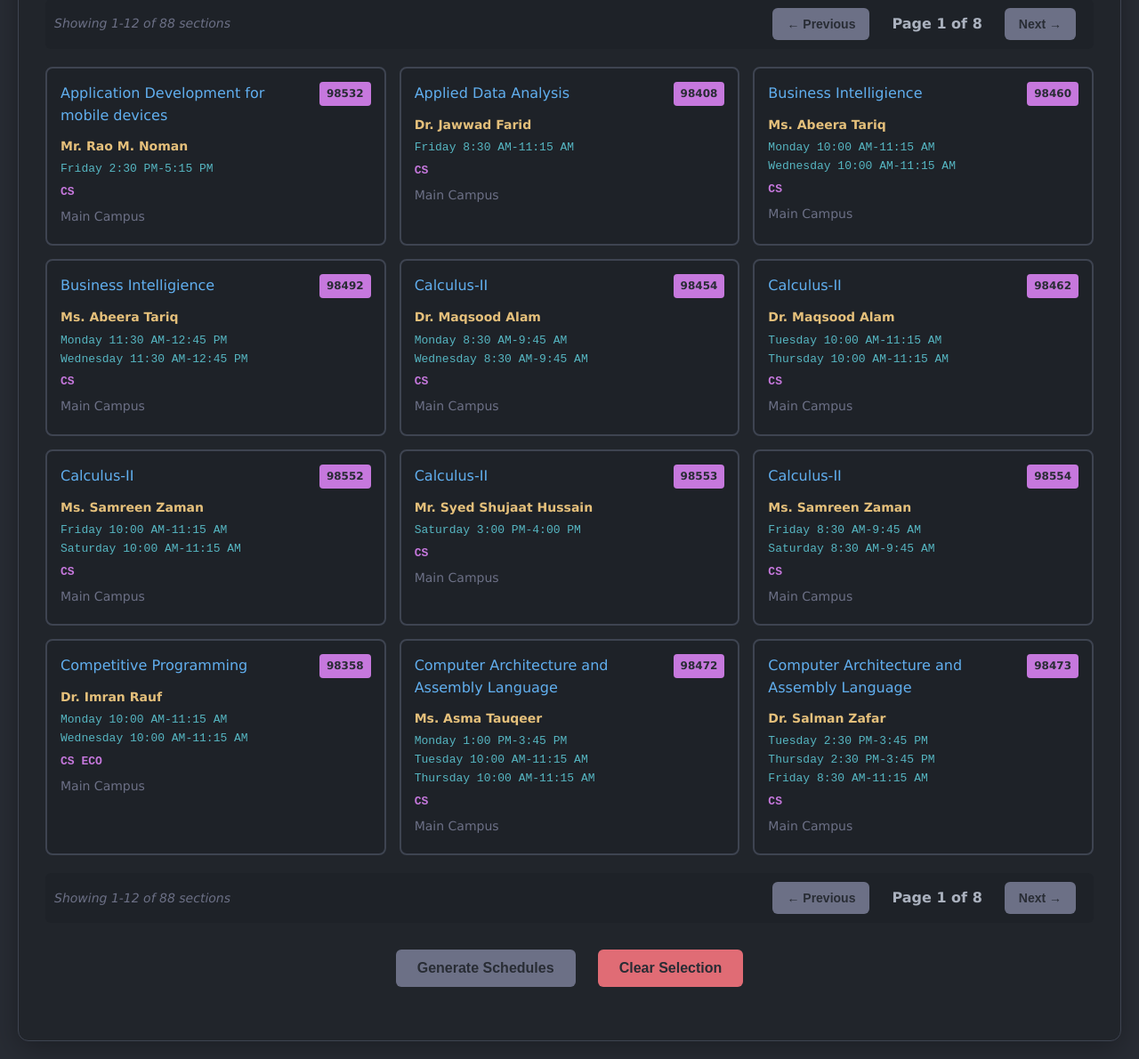
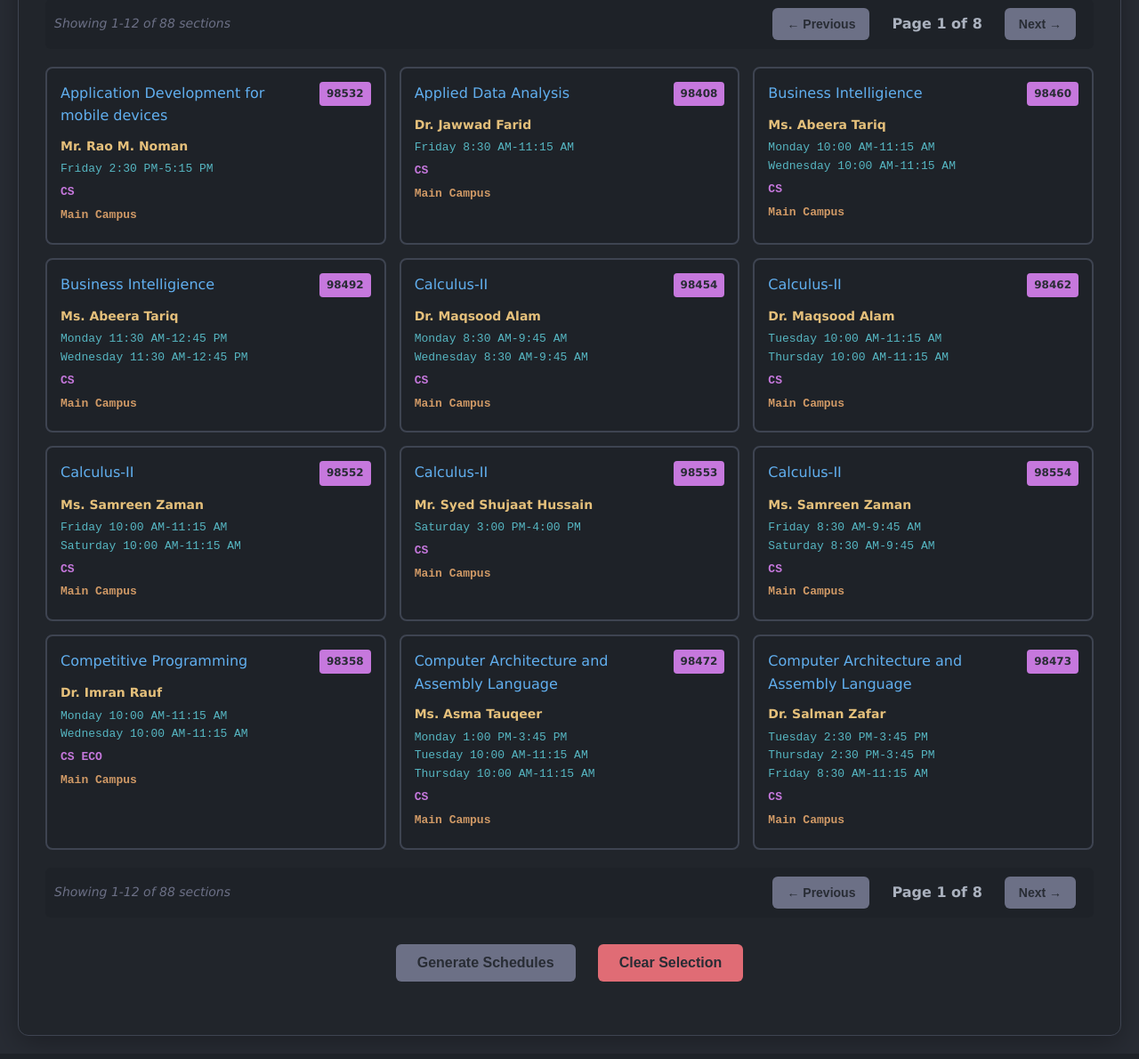
Before and after one commit to Hypxr-7/Class-Schedule, a Flask app: page / in a window 1280 px wide. Shown: the part 335-1525 px from the top of the page at 89% size. After the commit the page ends 1499 px from the top, so only its background shows below. Run offline with Flask 3, Linux system fonts and the light colour scheme.

Commit message:
Fixed minor error in syle.css

```diff
--- a/static/css/style.css
+++ b/static/css/style.css
@@ -289,7 +289,7 @@
     margin-right: 4px;
 }
 
-.section-details campus {
+.section-details .campus {
     font-family: 'JetBrains Mono', 'Fira Code', 'Courier New', monospace;
     font-size: 13px;
     color: var(--orange);
```
